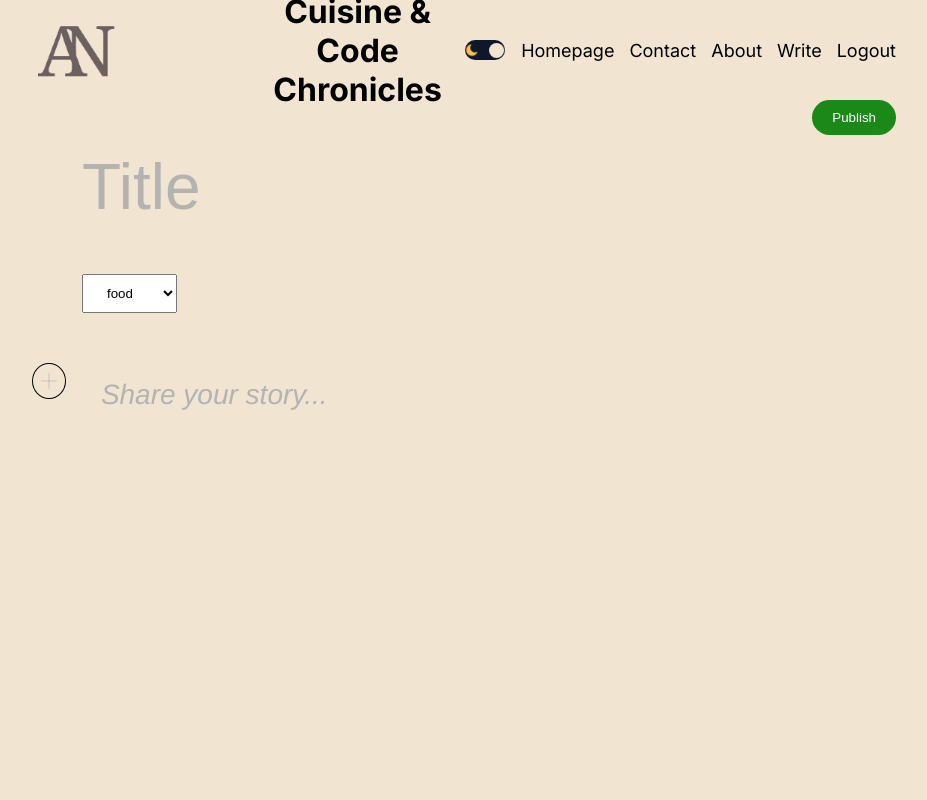
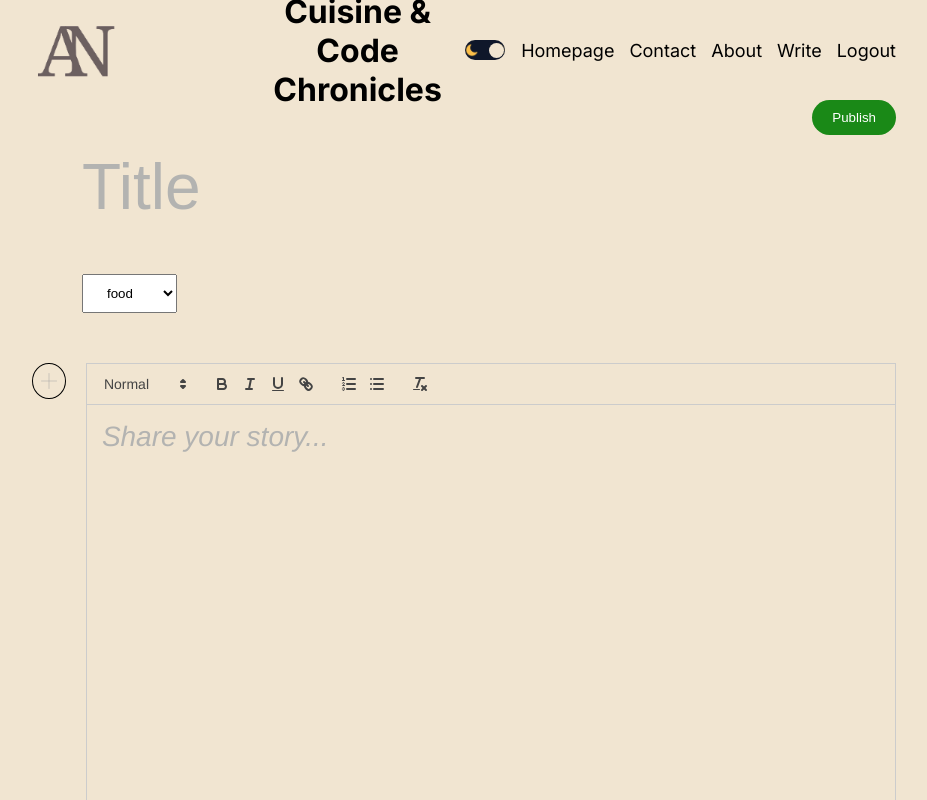
Before and after one commit to Achala-Nayak/Cuisine-Code-Chronicles, a Next.js app: page /write in a window 1280 px wide. Shown: the top 800 px of the page, without its empty margins (176-1103 px from the left). Built offline with nearby package versions, Linux system fonts and the light colour scheme; no server answers; sample sign-in values are in the browser's storage.

Commit message:
Updated Editor-Achala Nayak

```diff
--- a/src/app/posts/[slug]/singlePage.module.css
+++ b/src/app/posts/[slug]/singlePage.module.css
@@ -63,7 +63,7 @@
   }
 
   .description p {
-    font-size: 20px;
+    font-size: 17px;
     font-weight: 300;
     margin-bottom: 20px;
   }
--- a/src/app/write/page.jsx
+++ b/src/app/write/page.jsx
@@ -3,7 +3,7 @@
 import Image from "next/image";
 import styles from "./write.module.css";
 import { useEffect, useState } from "react";
-import "react-quill/dist/quill.bubble.css";
+import "react-quill/dist/quill.snow.css";
 import { useRouter } from "next/navigation";
 import { useSession } from "next-auth/react";
 import dynamic from "next/dynamic";
@@ -91,7 +91,6 @@ const WritePage = () => {
       .replace(/^-+|-+$/g, "");
 
   const handleSubmit = async () => {
-    // console.log("Submitting with media:", media);
     const res = await fetch("/api/posts", {
       method: "POST",
       headers: {
@@ -105,8 +104,6 @@ const WritePage = () => {
         catSlug: catSlug || "food",
       }),
     });
-
-    // console.log("Response status:", res.status);
 
     if (res.status === 200) {
       const data = await res.json();
@@ -159,7 +156,7 @@ const WritePage = () => {
         )}
         <ReactQuill
           className={styles.textArea}
-          theme="bubble"
+          theme="snow"
           value={value}
           onChange={setValue}
           placeholder="Share your story..."
```
